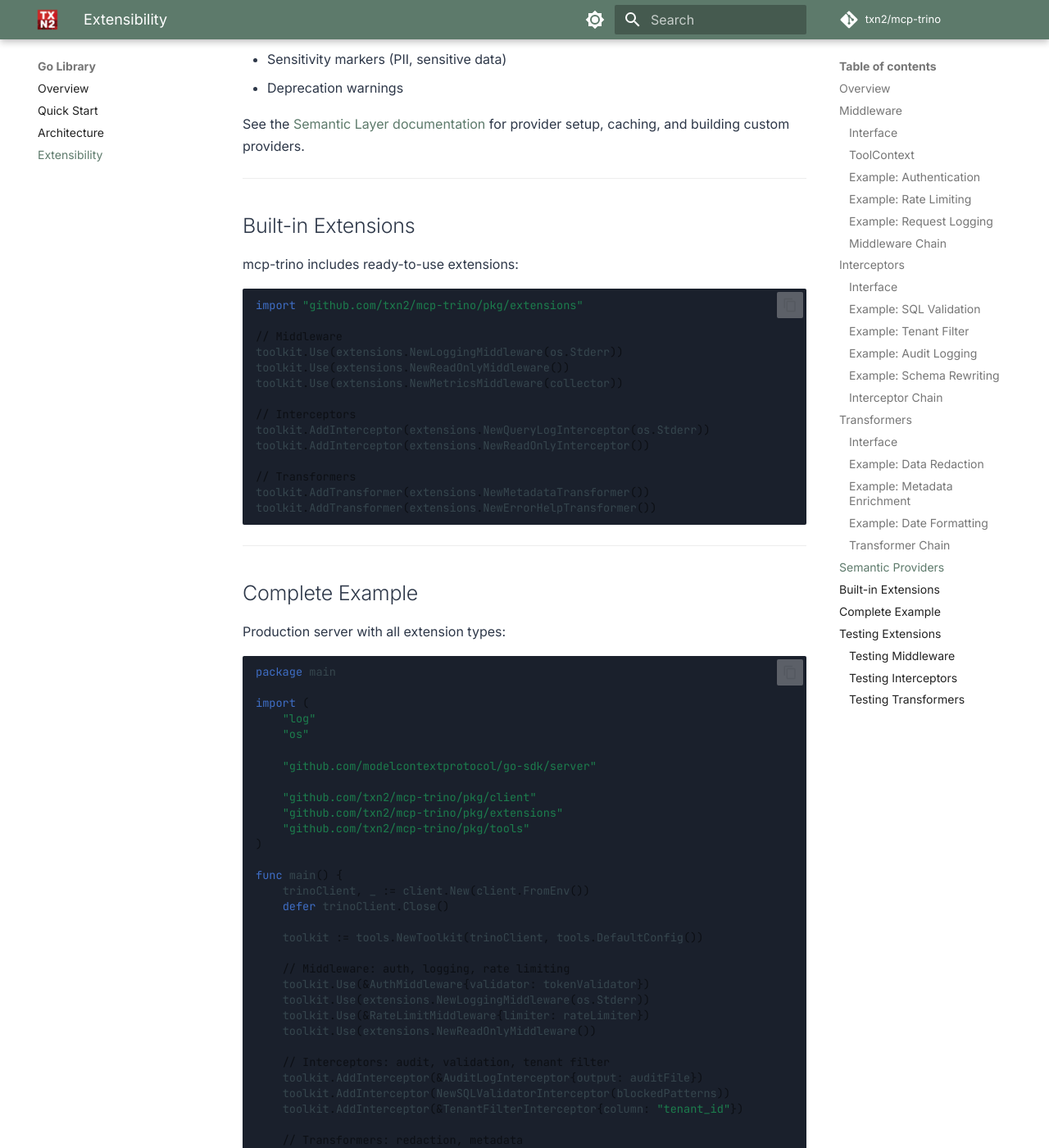
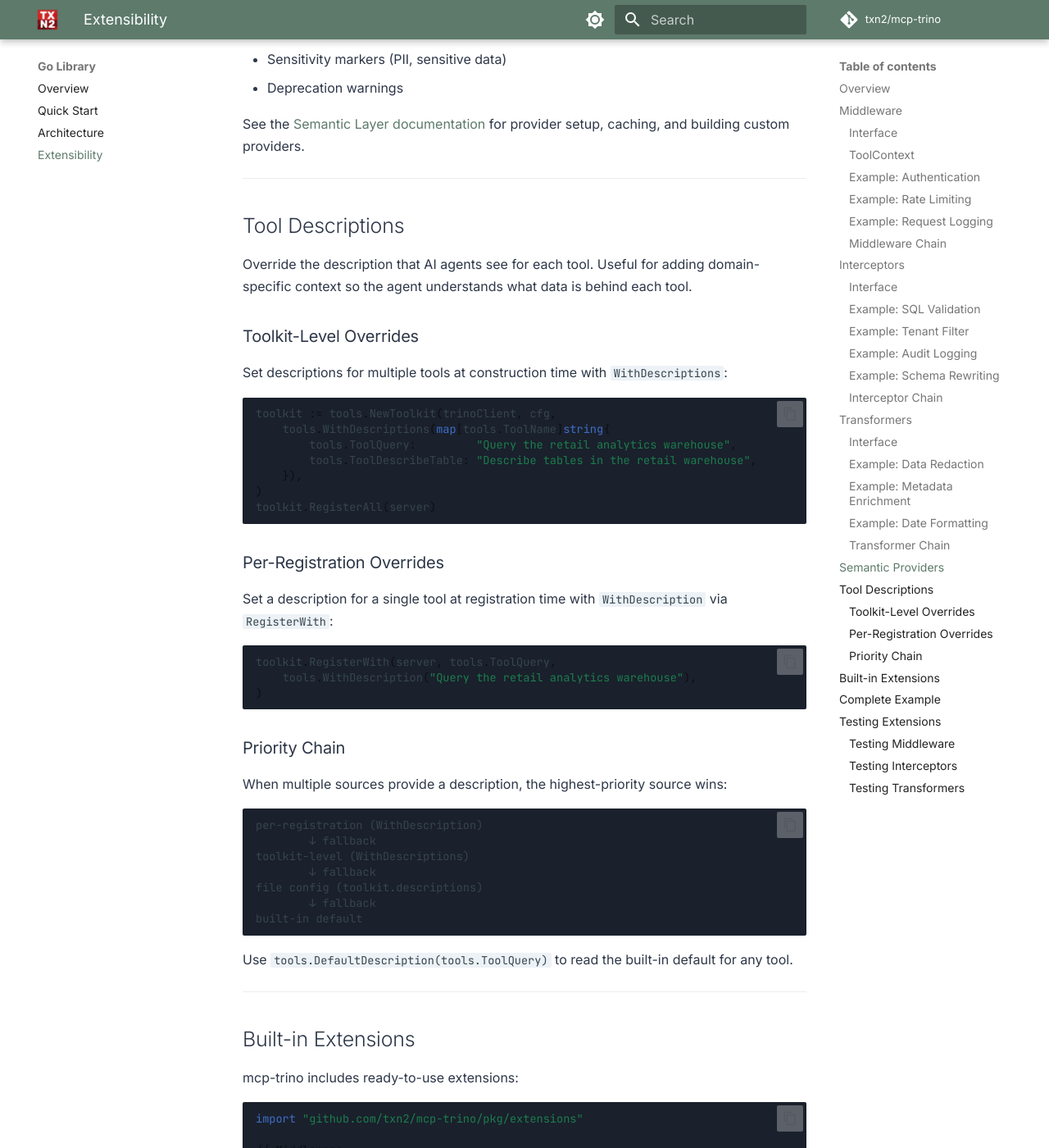
Before and after one commit to txn2/mcp-trino, an MkDocs documentation site: the page built from docs/library/extensibility.md, in a window 1280 px wide and 1400 px high, scrolled down 8090 px. Shown: the whole window at 82% size. Built offline with MkDocs 1.6.1 and Material for MkDocs 9.7.7, drawn with Linux system fonts in a browser that asks for light colours; comment, search, counter and statistics services are not loaded.

Commit message:
docs: document tool description override API (#34)
* docs: overhaul nav, homepage, changelog, and remove redundant pages

Rename MCP Server tab to Getting Started, fix homepage hiding
navigation instead of TOC, remove Kubernetes deployment section
(no OAuth support), add missing v0.2.0-v0.4.0 changelog entries,
delete redundant reference overview page, and add GitHub social
link to mkdocs extras.

* docs: replace duplicate changelog with link to GitHub Releases

* docs: document tool description override API

Add documentation for the WithDescriptions/WithDescription API
added in v0.4.0 across three docs pages:

- server/configuration: YAML toolkit.descriptions usage
- reference/configuration: YAML schema and toolkit table
- library/extensibility: programmatic API and priority chain

````diff
--- a/docs/library/extensibility.md
+++ b/docs/library/extensibility.md
@@ -408,6 +408,52 @@
 
 ---
 
+## Tool Descriptions
+
+Override the description that AI agents see for each tool. Useful for adding domain-specific context so the agent understands what data is behind each tool.
+
+### Toolkit-Level Overrides
+
+Set descriptions for multiple tools at construction time with `WithDescriptions`:
+
+```go
+toolkit := tools.NewToolkit(trinoClient, cfg,
+    tools.WithDescriptions(map[tools.ToolName]string{
+        tools.ToolQuery:         "Query the retail analytics warehouse",
+        tools.ToolDescribeTable: "Describe tables in the retail warehouse",
+    }),
+)
+toolkit.RegisterAll(server)
+```
+
+### Per-Registration Overrides
+
+Set a description for a single tool at registration time with `WithDescription` via `RegisterWith`:
+
+```go
+toolkit.RegisterWith(server, tools.ToolQuery,
+    tools.WithDescription("Query the retail analytics warehouse"),
+)
+```
+
+### Priority Chain
+
+When multiple sources provide a description, the highest-priority source wins:
+
+```
+per-registration (WithDescription)
+        ↓ fallback
+toolkit-level (WithDescriptions)
+        ↓ fallback
+file config (toolkit.descriptions)
+        ↓ fallback
+built-in default
+```
+
+Use `tools.DefaultDescription(tools.ToolQuery)` to read the built-in default for any tool.
+
+---
+
 ## Built-in Extensions
 
 mcp-trino includes ready-to-use extensions:
````
Also changed, not shown: docs/reference/configuration.md (+10 -1 lines), docs/server/configuration.md (+27 -0 lines).
